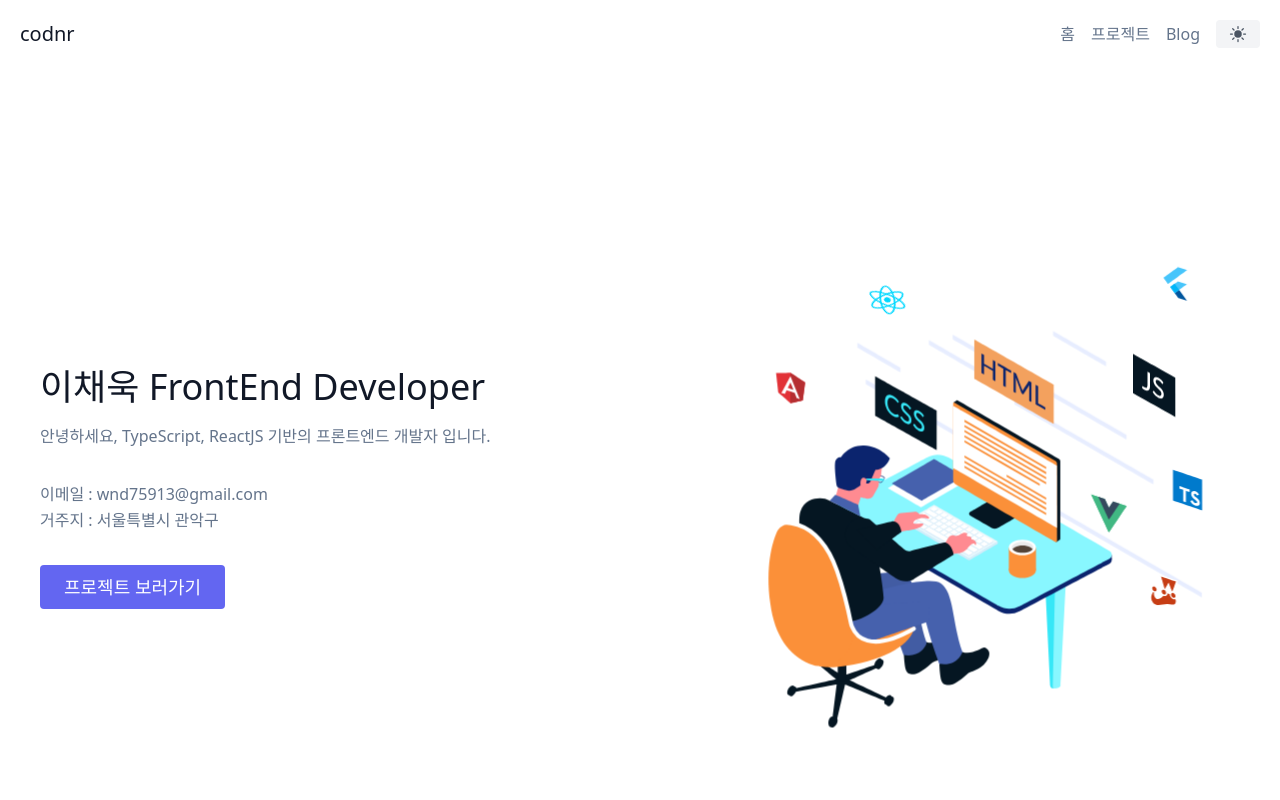
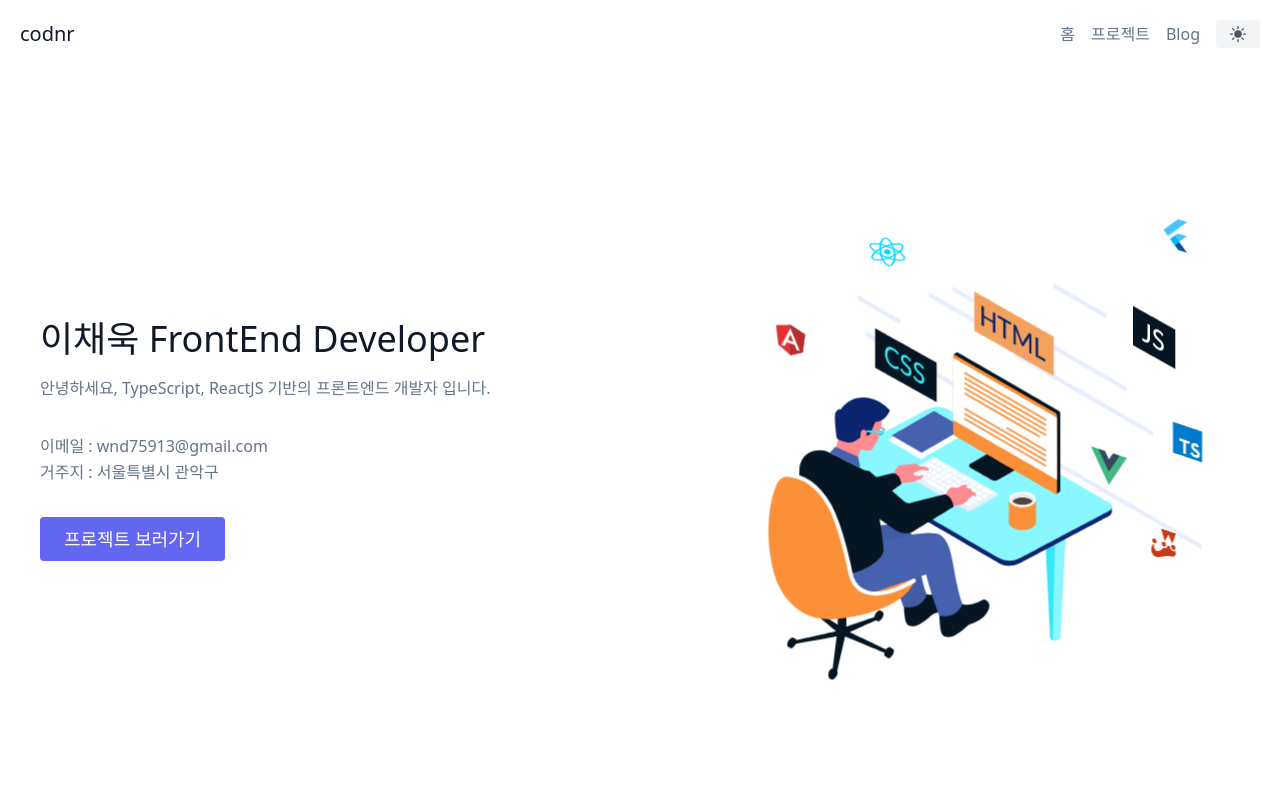
Before and after one commit to codnr98/next-portfolio, a Next.js app: page / in a window 1280 px wide. Shown: the top 800 px of the page. Built offline with nearby package versions, Linux system fonts and the light colour scheme.

Commit message:
design: index 페이지 layout 수정

```diff
--- a/pages/index.tsx
+++ b/pages/index.tsx
@@ -9,7 +9,7 @@ const Home = () => {
         <title>codnr 포트폴리오</title>
         <meta name="description" content="codnr의 포트폴리오 입니다." />
       </Head>
-      <section className="flex min-h-screen flex-col items-center justify-center text-gray-600 body-font">
+      <section className="flex min-h-screen flex-col items-center justify-start text-gray-600 body-font">
         <div className="container mx-auto flex px-5 py-24 md:flex-row flex-col items-center">
           <Hero />
         </div>
```
